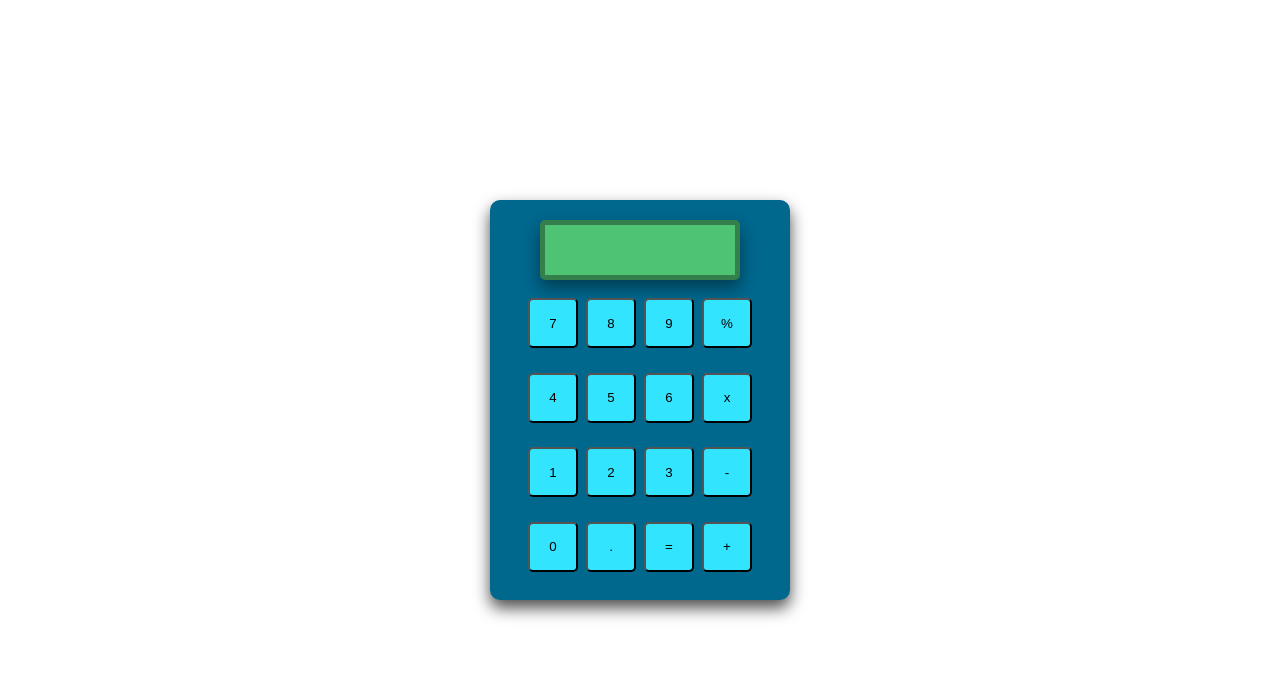
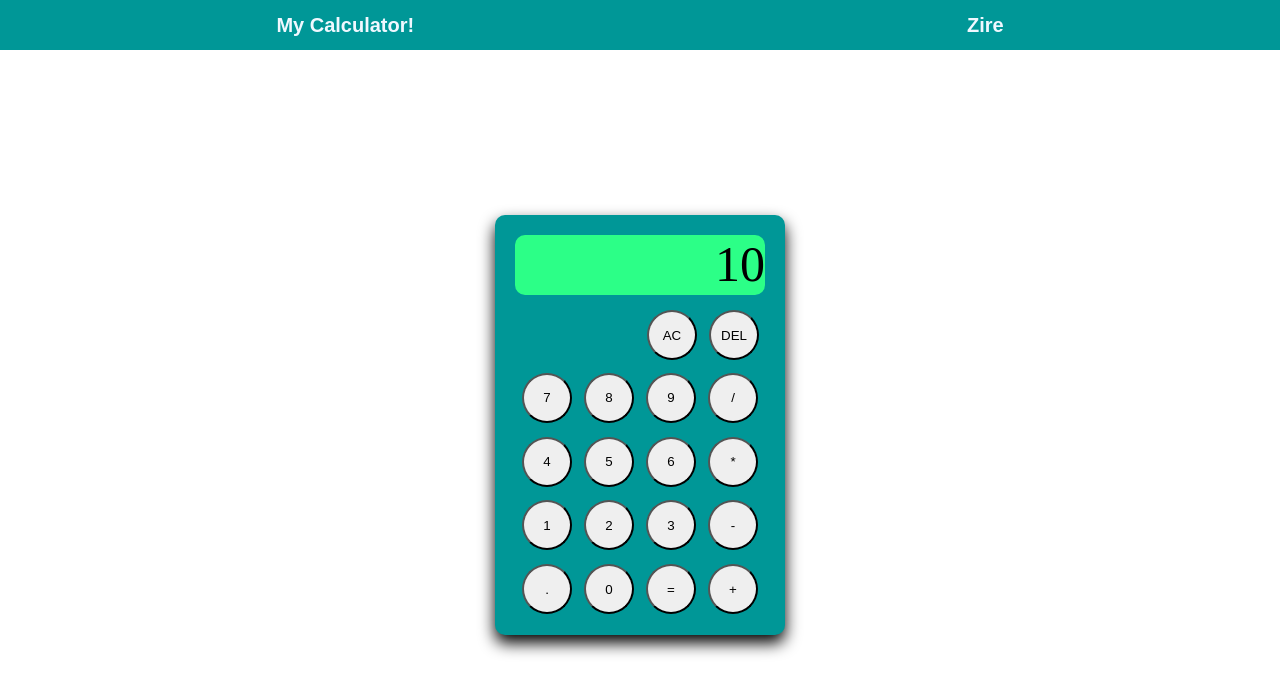
Before and after one commit to zire98/Calculator, a plain HTML site: page index.html in a window 1280 px wide. Drawn offline with Linux system fonts and the light colour scheme.

Commit message:
Remake the design.
I redesigned the calculator because I don't really like it.

```diff
--- a/index.html
+++ b/index.html
@@ -9,29 +9,40 @@
 </head>
 
 <body>
-    <div class="calculator">
-        <div id="screen">
-            <input id="screenInput" type="text">
+    <div class="nav">
+        <div>My Calculator!</div>
+        <div>Zire</div>
     </div>
+    <div id="container">
+        <div id="calculator">
+            <div id="screen">10</div>
             <div id="buttons">
+                <div id="resetButtons">
+                    <button class="button">AC</button>
+                    <button class="button">DEL</button>
+                </div>
+                <div id="valuesButtons">
                     <button class="button">7</button>
                     <button class="button">8</button>
                     <button class="button">9</button>
-            <button class="button">%</button>
+                    <button class="button">/</button>
                     <button class="button">4</button>
                     <button class="button">5</button>
                     <button class="button">6</button>
-            <button class="button">x</button>
+                    <button class="button">*</button>
                     <button class="button">1</button>
                     <button class="button">2</button>
                     <button class="button">3</button>
                     <button class="button">-</button>
+                    <button class="button">.</button>
                     <button class="button">0</button>
-            <button class="button">.</button>
                     <button class="button"> =</button>
                     <button class="button">+</button>
                 </div>
             </div>
+        </div>
+    </div>
+
 </body>
 
 </html>
--- a/style.css
+++ b/style.css
@@ -1,64 +1,76 @@
 body {
     margin: 0;
     padding: 0;
+    height: 100vh;
+    display: flex;
+    flex-direction: column;
+}
+
+.nav {
+    background-color: rgb(0, 151, 151);
+    height: 50px;
+    display: flex;
+    justify-content: space-around;
+    align-items: center;
+    color: aliceblue;
+    font-size: 20px;
+    font-weight: 900;
+    font-family: Arial, Helvetica, sans-serif;
+}
+
+#container {
+    flex: 1;
     display: flex;
     justify-content: center;
     align-items: center;
-    height: 100vh;
-    background-color: rgb(255, 255, 255);
 }
 
-
-.calculator {
-    width: 300px;
-    height: 400px;
+#calculator {
+    width: 250px;
+    height: 380px;
+    background-color: rgb(0, 151, 151);
     display: flex;
+    border-radius: 10px;
     flex-direction: column;
-    align-items: center;
     padding: 20px;
-    box-sizing: border-box;
-    border-radius: 10px;
-    background-color: rgb(0, 103, 141);
-    box-shadow: 0 8px 16px rgba(0, 0, 0, 0.7);
-
-}
-
-#screen {
-    margin-bottom: 10px;
-    display: flex;
-}
-
-#screenInput {
-    height: 60px;
-    border-radius: 5px;
-    border: 5px solid rgb(52, 127, 76);
-    box-shadow: 0 8px 16px rgba(0, 0, 0, 0.4);
-    background-color: rgb(79, 195, 116);
-    width: 200px;
-    flex: 1;
-    box-sizing: border-box;
-    font-size: 25px;
-    text-align: end;
-
+    box-shadow: 0 8px 16px rgba(0, 0, 0, 1);
 }
 
 #buttons {
     flex: 1;
     display: flex;
+    flex-direction: column;
+}
+
+#resetButtons {
+    gap: 12px;
+    margin-right: 6px;
+    display: flex;
+    justify-content: end;
+    margin-bottom: 12px;
+}
+
+#valuesButtons {
+    gap: 12px;
+    display: flex;
+    align-items: center;
     flex-wrap: wrap;
-    gap: 8px;
-    align-items: center;
     justify-content: center;
+    flex: 1;
+}
+
+#screen {
+    height: 60px;
+    background-color: rgb(44, 255, 135);
+    border-radius: 10px;
+    text-align: end;
+    font-size: 50px;
+    margin-bottom: 15px;
 }
 
 .button {
     width: 50px;
     height: 50px;
-    border-radius: 5px;
-    background-color: rgb(51, 228, 255);
+    border-radius: 50%;
     cursor: pointer;
 }
-
-.button:hover {
-    background-color: rgb(51, 190, 255);
-}
```
Lines whose indentation alone changed are shown as unchanged.
